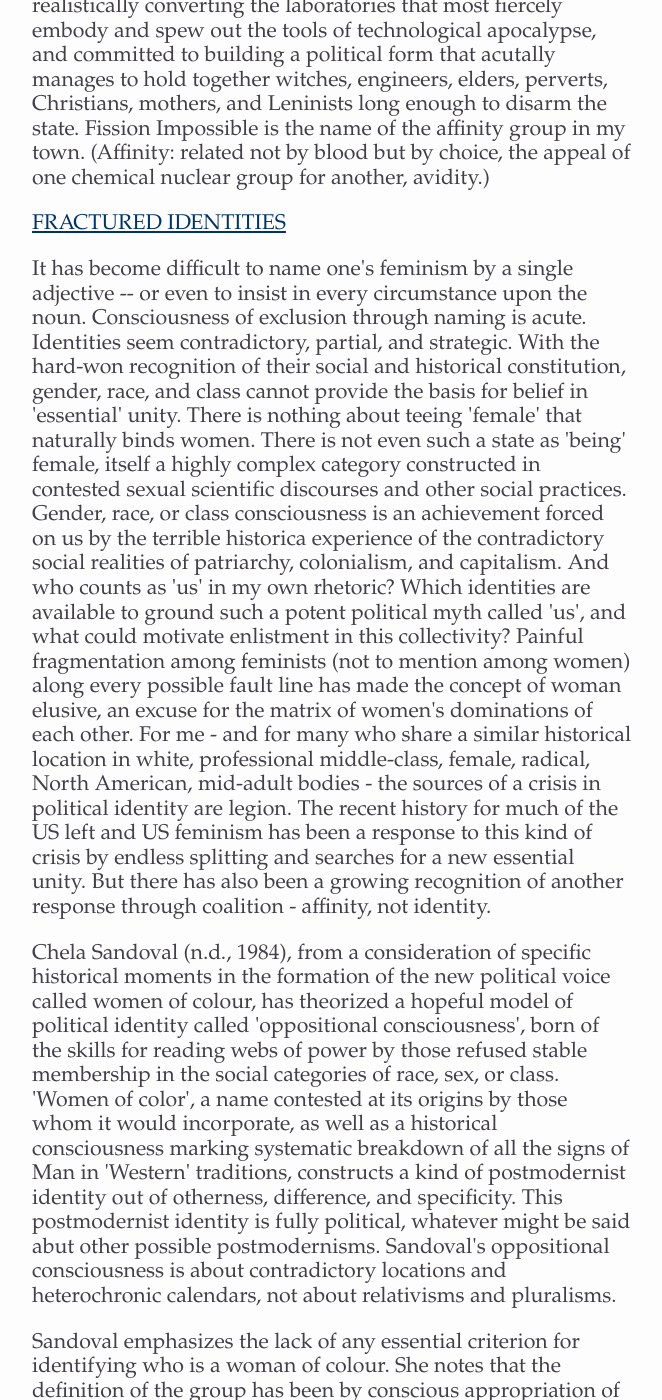
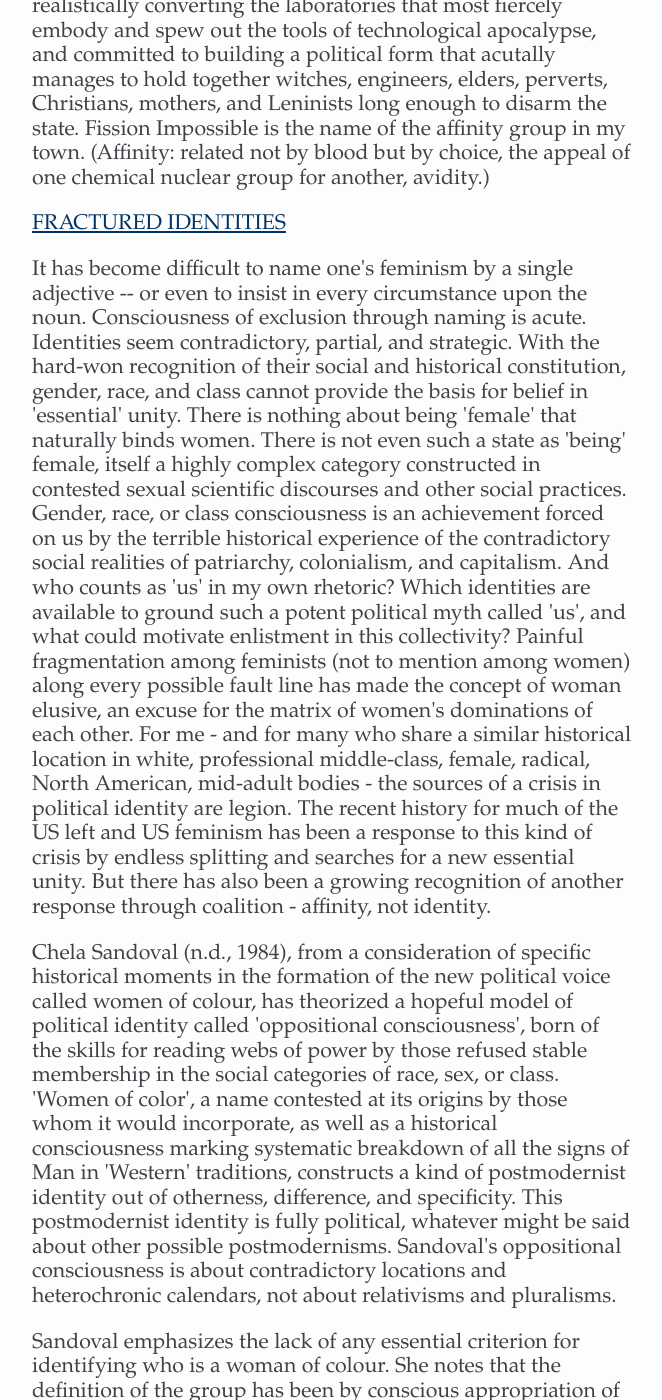
Before and after one commit to jiko/cyborgmanifesto, a Jekyll site: the page built from index.md, in a window 1280 px wide and 1400 px high, scrolled down 8238 px. Shown: the whole window, without its empty margins (308-970 px from the left). Built offline with Jekyll 4.4.1, drawn with Linux system fonts in a browser that asks for light colours; nearby versions of some CDN libraries; library files that are not in the unit come from our copies; Markdown is read by kramdown in place of the engine named in the settings.

Commit message:
More typo fixes.

```diff
--- a/index.md
+++ b/index.md
@@ -301,11 +301,11 @@ another, avidity.)</p>
 of exclusion through naming is acute. Identities seem contradictory, partial,
 and strategic. With the hard-won recognition of their social and historical
 constitution, gender, race, and class cannot provide the basis for belief
-in 'essential' unity. There is nothing about teeing 'female' that naturally
+in 'essential' unity. There is nothing about being 'female' that naturally
 binds women. There is not even such a state as 'being' female, itself a
 highly complex category constructed in contested sexual scientific discourses
 and other social practices. Gender, race, or class consciousness is an achievement
-forced on us by the terrible historica experience of the contradictory social
+forced on us by the terrible historical experience of the contradictory social
 realities of patriarchy, colonialism, and capitalism. And who counts as
 'us' in my own rhetoric? Which identities are available to ground such a
 potent political myth called 'us', and what could motivate enlistment in
@@ -331,7 +331,7 @@ of color', a name contested at its origins by those whom it would incorporate,
 as well as a historical consciousness marking systematic breakdown of all
 the signs of Man in 'Western' traditions, constructs a kind of postmodernist
 identity out of otherness, difference, and specificity. This postmodernist
-identity is fully political, whatever might be said abut other possible
+identity is fully political, whatever might be said about other possible
 postmodernisms. Sandoval's oppositional consciousness is about contradictory
 locations and heterochronic calendars, not about relativisms and
 pluralisms.</p>
```
